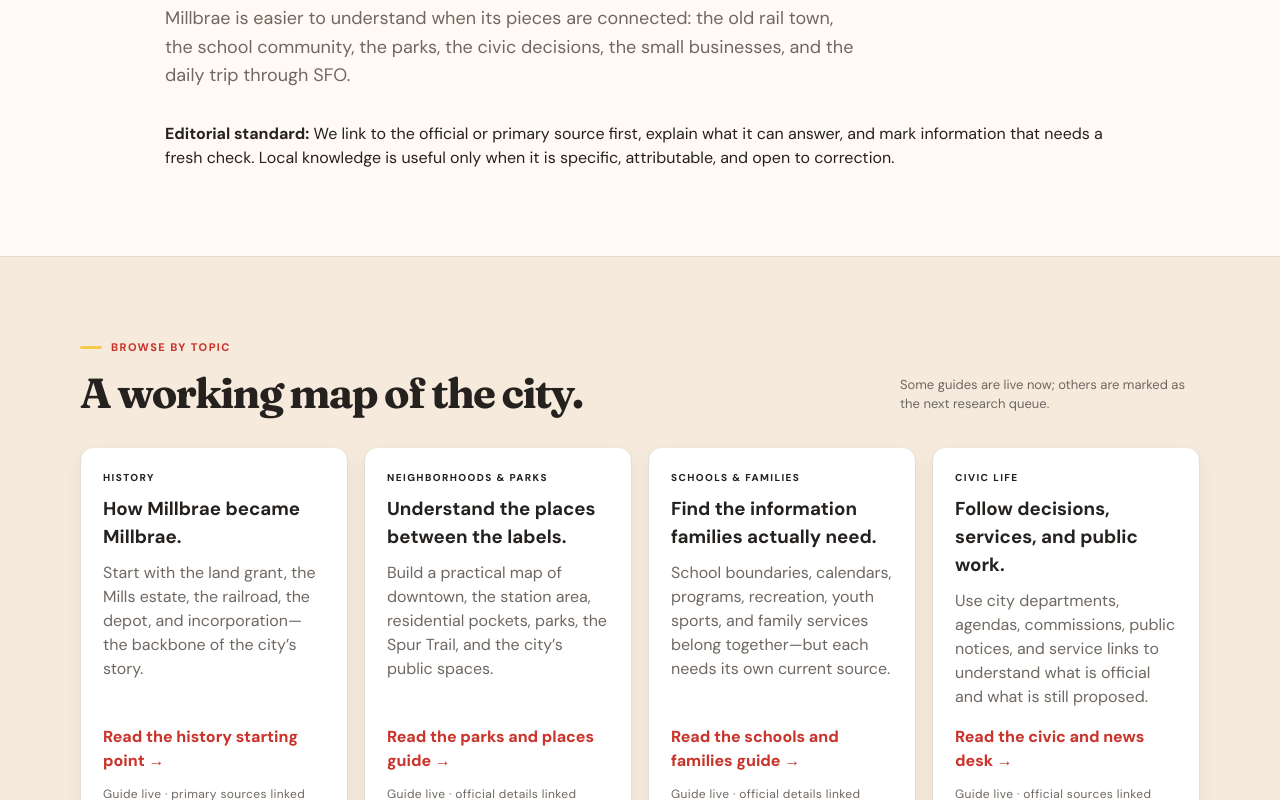
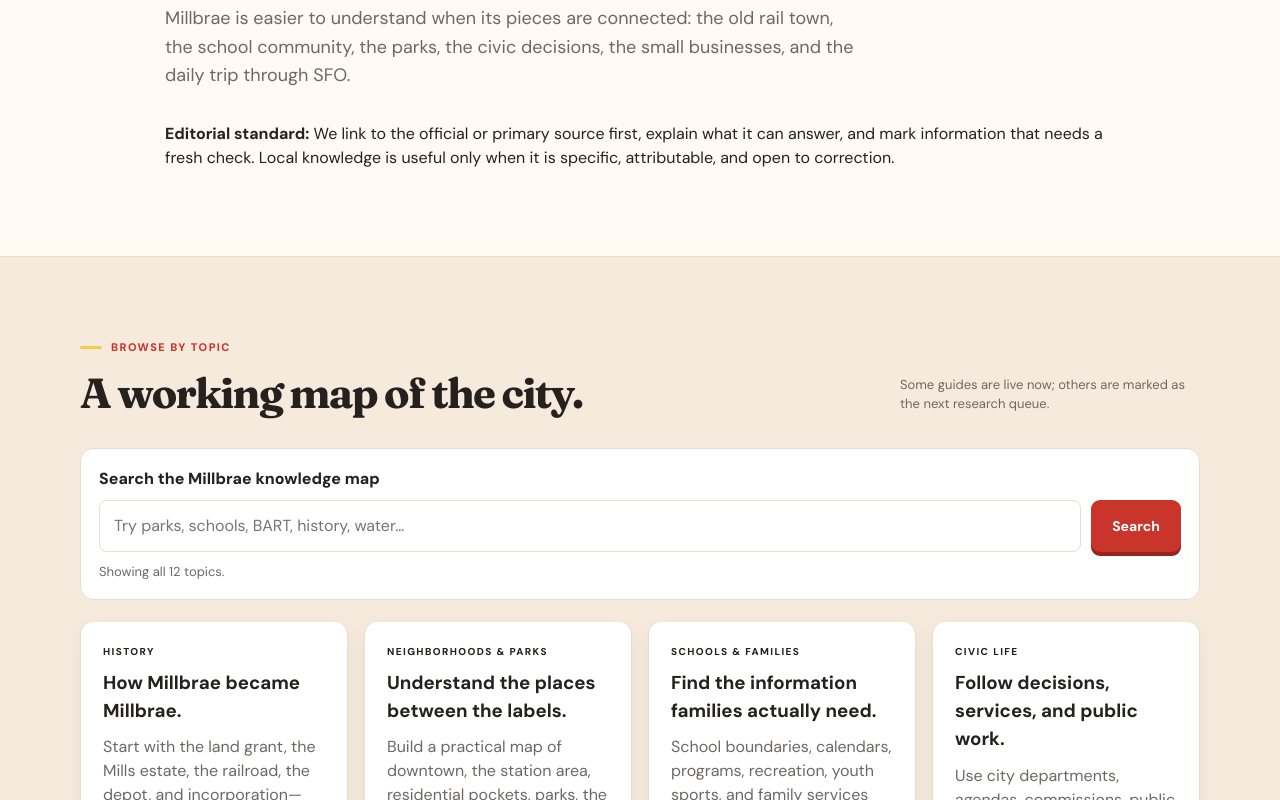
Before and after one commit to xbillbill/millbrae-ca, a website: page site/explore-millbrae.html in a window 1280 px wide. Shown: the part 376-1176 px from the top of the page. Drawn offline with Linux system fonts and the light colour scheme.

Commit message:
Add knowledge topic search

```diff
--- a/site/explore-millbrae.html
+++ b/site/explore-millbrae.html
@@ -45,8 +45,13 @@
       <section class="section section-tinted">
         <div class="wrap">
           <div class="section-heading"><div><p class="eyebrow">Browse by topic</p><h2>A working map of the city.</h2></div><p class="section-note">Some guides are live now; others are marked as the next research queue.</p></div>
+          <form class="knowledge-search" data-knowledge-search role="search">
+            <label for="knowledge-search-input">Search the Millbrae knowledge map</label>
+            <div class="knowledge-search-row"><input id="knowledge-search-input" type="search" name="q" placeholder="Try parks, schools, BART, history, water…" autocomplete="off" data-knowledge-search-input><button class="button" type="submit">Search</button></div>
+            <p class="knowledge-search-status" data-knowledge-search-status aria-live="polite">Showing all topics.</p>
+          </form>
           <div class="reference-grid">
-            <article class="reference-card reference-card-ready"><p class="tag">HISTORY</p><h3>How Millbrae became Millbrae.</h3><p>Start with the land grant, the Mills estate, the railroad, the depot, and incorporation—the backbone of the city’s story.</p><a href="know-millbrae.html#history">Read the history starting point →</a><span class="reference-status">Guide live · primary sources linked</span></article>
+            <article class="reference-card reference-card-ready" data-topic-card><p class="tag">HISTORY</p><h3>How Millbrae became Millbrae.</h3><p>Start with the land grant, the Mills estate, the railroad, the depot, and incorporation—the backbone of the city’s story.</p><a href="know-millbrae.html#history">Read the history starting point →</a><span class="reference-status">Guide live · primary sources linked</span></article>
             <article class="reference-card reference-card-ready"><p class="tag">NEIGHBORHOODS &amp; PARKS</p><h3>Understand the places between the labels.</h3><p>Build a practical map of downtown, the station area, residential pockets, parks, the Spur Trail, and the city’s public spaces.</p><a href="millbrae-parks-places.html">Read the parks and places guide →</a><span class="reference-status">Guide live · official details linked</span></article>
             <article class="reference-card reference-card-ready"><p class="tag">SCHOOLS &amp; FAMILIES</p><h3>Find the information families actually need.</h3><p>School boundaries, calendars, programs, recreation, youth sports, and family services belong together—but each needs its own current source.</p><a href="millbrae-schools-families.html">Read the schools and families guide →</a><span class="reference-status">Guide live · official details linked</span></article>
             <article class="reference-card reference-card-ready"><p class="tag">CIVIC LIFE</p><h3>Follow decisions, services, and public work.</h3><p>Use city departments, agendas, commissions, public notices, and service links to understand what is official and what is still proposed.</p><a href="millbrae-civic-events-news.html">Read the civic and news desk →</a><span class="reference-status">Guide live · official sources linked</span></article>
@@ -72,6 +77,7 @@
   <div class="dog-site-footer"><div class="wrap dog-site-footer-inner"><img src="assets/millbrae-dog-logo.png" alt="I love Millbrae dog mascot" class="dog-site-footer-logo"><p class="eyebrow">Made for Millbrae, by people who love Millbrae</p></div></div>
   <footer class="site-footer wrap"><span>© 2026 Millbrae Local</span><span>Independent local knowledge · Sources and dates matter</span><span><a href="index.html">Home</a> · <a href="community.html">Directory</a> · <a href="advertise.html">Advertise</a></span></footer>
   <script src="i18n.js?v=20260830-locale" defer></script>
+  <script src="knowledge-search.js?v=20260831" defer></script>
   <script src="analytics.js?v=20260822" defer></script>
 </body>
 </html>
--- /dev/null
+++ b/site/knowledge-search.js
@@ -0,0 +1,30 @@
+const form = document.querySelector('[data-knowledge-search]');
+const input = document.querySelector('[data-knowledge-search-input]');
+const status = document.querySelector('[data-knowledge-search-status]');
+const cards = [...document.querySelectorAll('.reference-card')];
+
+if (form && input && status && cards.length) {
+  const filter = () => {
+    const query = input.value.trim().toLocaleLowerCase();
+    let visible = 0;
+    for (const card of cards) {
+      const matches = !query || card.textContent.toLocaleLowerCase().includes(query);
+      card.hidden = !matches;
+      if (matches) visible += 1;
+    }
+    if (!query) {
+      status.textContent = `Showing all ${cards.length} topics.`;
+    } else if (visible) {
+      status.textContent = `${visible} topic${visible === 1 ? '' : 's'} match “${input.value.trim()}”.`;
+    } else {
+      status.textContent = `No topic matches “${input.value.trim()}”. Try history, parks, schools, transit, or public resources.`;
+    }
+  };
+
+  form.addEventListener('submit', (event) => {
+    event.preventDefault();
+    filter();
+  });
+  input.addEventListener('input', filter);
+  filter();
+}
--- a/site/styles.css
+++ b/site/styles.css
@@ -162,6 +162,13 @@ a { color: inherit; text-decoration: none; }
 .reference-status { display: block; margin-top: 12px; color: var(--muted); font-size: 12px; letter-spacing: .03em; }
 .reference-card-ready { border-top: 4px solid var(--yellow); }
 .knowledge-intro-actions { display: flex; align-items: center; gap: 20px; flex-wrap: wrap; }
+.knowledge-search { margin: 28px 0 22px; padding: 18px; background: var(--paper); border: 1px solid var(--line); border-radius: 13px; }
+.knowledge-search label { display: block; margin-bottom: 9px; font-weight: 800; }
+.knowledge-search-row { display: flex; gap: 10px; }
+.knowledge-search input { min-width: 0; flex: 1; border: 1px solid var(--line); border-radius: 8px; padding: 13px 14px; background: white; color: var(--ink); font: inherit; }
+.knowledge-search input:focus { outline: 3px solid rgba(244, 201, 79, .55); outline-offset: 2px; }
+.knowledge-search-status { margin: 10px 0 0; color: var(--muted); font-size: 13px; }
+.reference-card[hidden] { display: none; }
 .story-grid { display: grid; grid-template-columns: repeat(3, minmax(0, 1fr)); gap: 16px; }
 .story-card { min-height: 320px; padding: 24px; background: var(--paper); border: 1px solid var(--line); border-radius: 13px; box-shadow: 0 5px 18px rgba(61,42,31,.05); display: flex; flex-direction: column; }
 .story-card h3 { margin: 10px 0; }
@@ -201,6 +208,8 @@ a { color: inherit; text-decoration: none; }
   .knowledge-intro .button { margin-top: 24px; }
   .reference-grid { grid-template-columns: 1fr; }
   .story-grid { grid-template-columns: 1fr; }
+  .knowledge-search-row { display: block; }
+  .knowledge-search .button { width: 100%; margin-top: 10px; }
   .knowledge-grid { grid-template-columns: 1fr; }
   .knowledge-timeline article { grid-template-columns: 1fr; gap: 4px; }
   .reference-row { grid-template-columns: 1fr; gap: 4px; }
```
